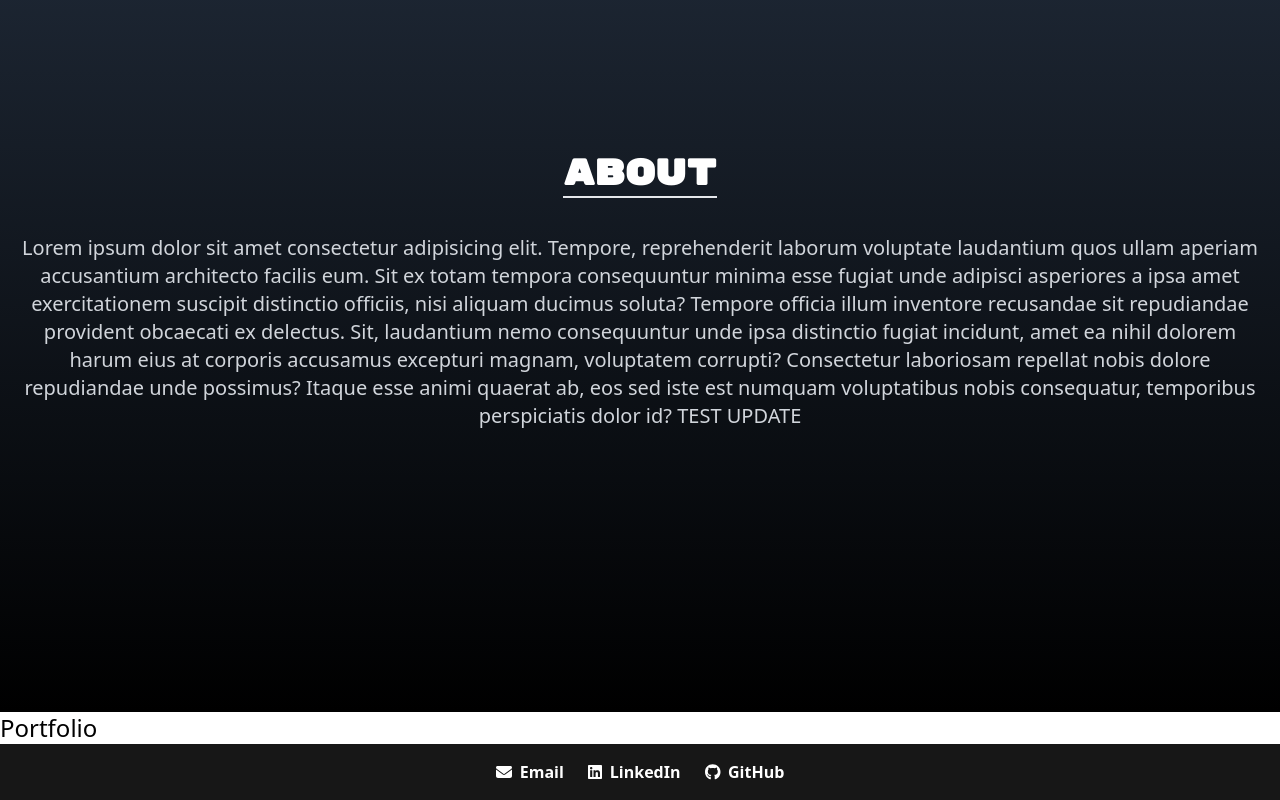
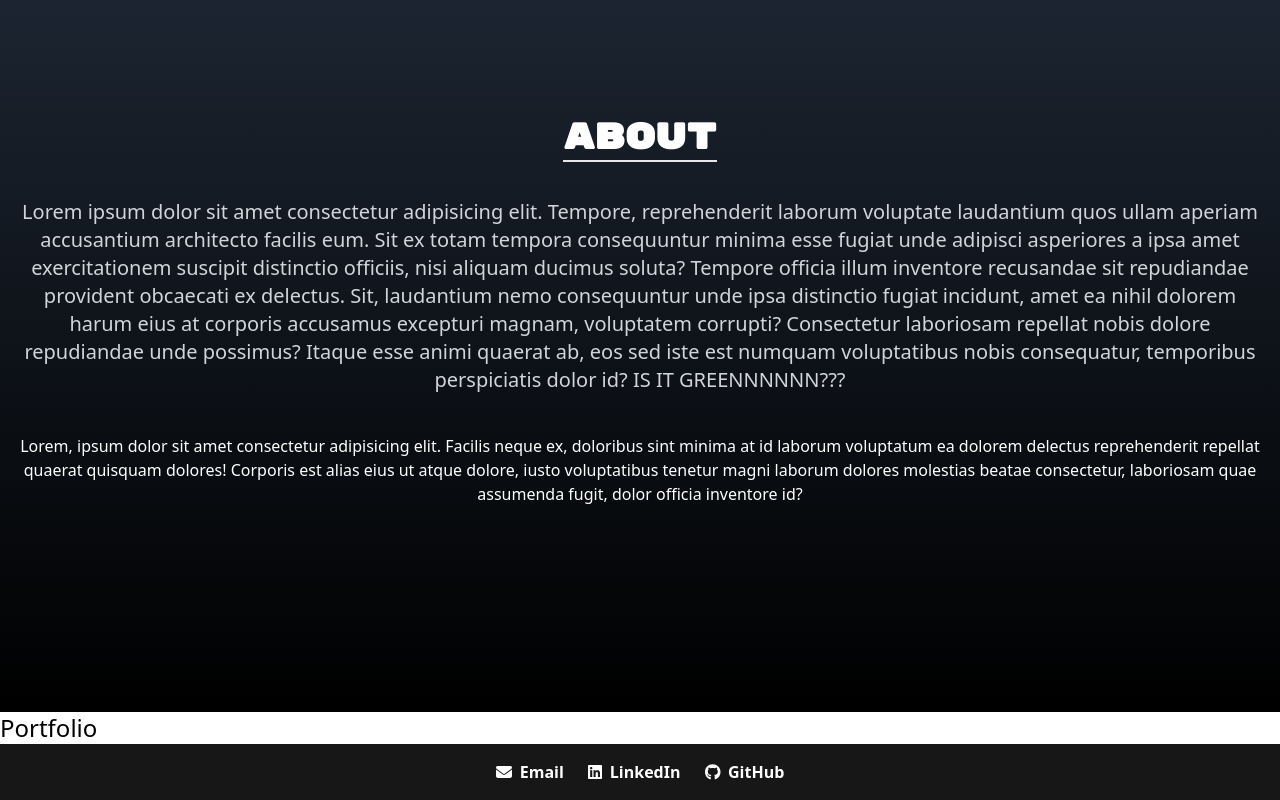
Before and after one commit to MaulanaAhmadSulami/portfolio, a React (Vite) app: page / in a window 1280 px wide. Shown: the part 952-1752 px from the top of the page. Built offline with nearby package versions, Linux system fonts and the light colour scheme; a web font is replaced by a local one.

Commit message:
ASJKDAJSDA

```diff
--- a/src/components/About.jsx
+++ b/src/components/About.jsx
@@ -15,10 +15,14 @@
           Lorem ipsum dolor sit amet consectetur adipisicing elit. Tempore, reprehenderit laborum voluptate laudantium quos ullam aperiam accusantium architecto facilis eum. Sit ex totam tempora consequuntur minima esse fugiat unde adipisci asperiores a ipsa amet exercitationem suscipit distinctio officiis, nisi aliquam ducimus soluta? Tempore officia illum inventore recusandae sit repudiandae provident obcaecati ex delectus. Sit, laudantium nemo consequuntur unde ipsa distinctio fugiat incidunt, amet ea nihil dolorem harum eius at corporis accusamus excepturi magnam, voluptatem corrupti? Consectetur laboriosam repellat nobis dolore repudiandae unde possimus? Itaque esse animi quaerat ab, eos sed iste est numquam voluptatibus nobis consequatur, temporibus perspiciatis dolor id?
 
 
-          TEST UPDATE
+          IS IT GREENNNNNN???
         </p>
 
         <br />
+
+        <p>
+          Lorem, ipsum dolor sit amet consectetur adipisicing elit. Facilis neque ex, doloribus sint minima at id laborum voluptatum ea dolorem delectus reprehenderit repellat quaerat quisquam dolores! Corporis est alias eius ut atque dolore, iusto voluptatibus tenetur magni laborum dolores molestias beatae consectetur, laboriosam quae assumenda fugit, dolor officia inventore id?
+        </p>
       </div>
     </div>
   );
```
